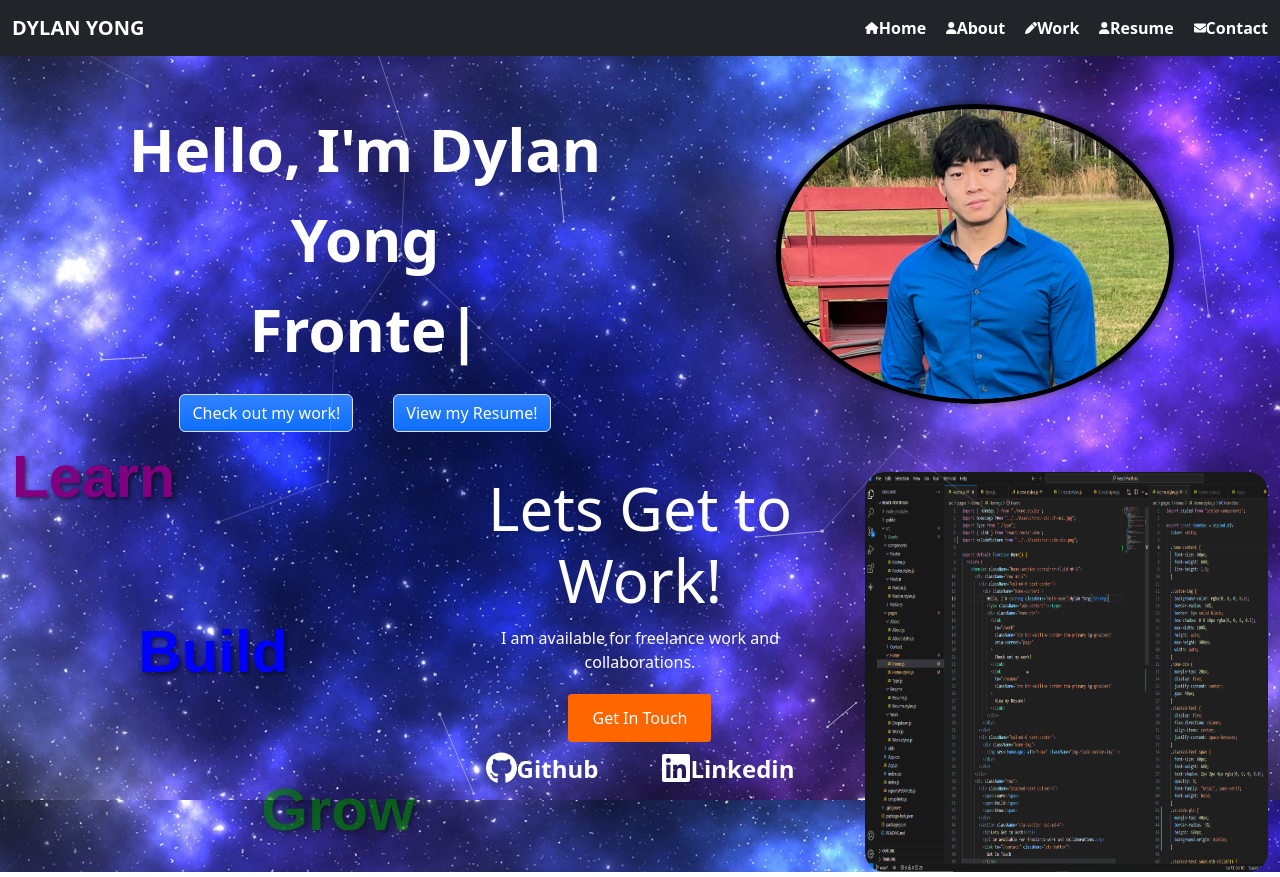
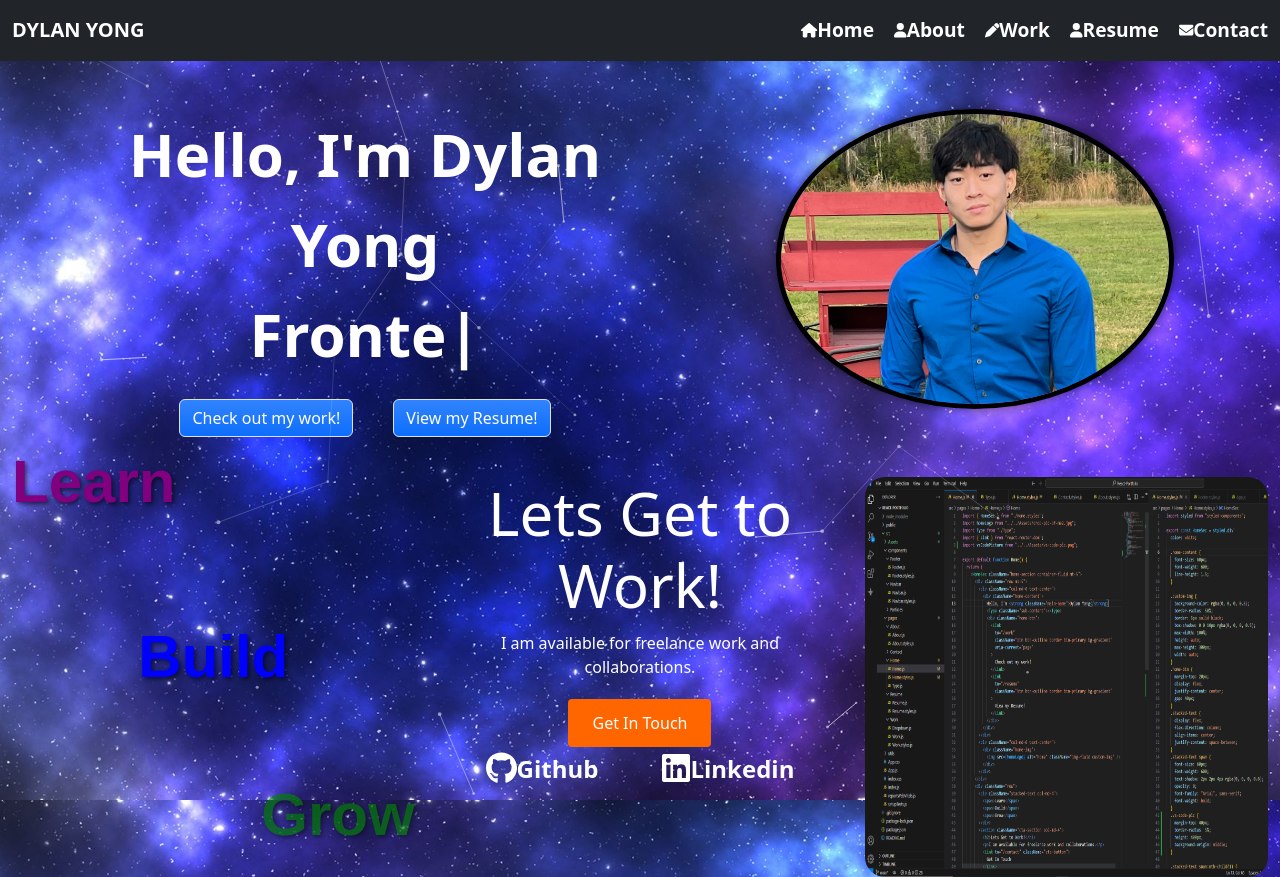
Before and after one commit to Suzakijun1/Portfolio, a React (Create React App) app: page / in a window 1280 px wide. Built offline with nearby package versions, Linux system fonts and the light colour scheme; the HTML template or start-up script is replaced by a standard one.

Commit message:
nav bar stylign and added function for current page

```diff
--- a/src/components/Navbar/Navbar.js
+++ b/src/components/Navbar/Navbar.js
@@ -1,5 +1,5 @@
 import React from "react";
-import { Link } from "react-router-dom";
+import { NavLink } from "react-router-dom";
 import { NavbarContainer } from "./Navbar.styles";
 import { FontAwesomeIcon } from "@fortawesome/react-fontawesome";
 import { faHouse } from "@fortawesome/free-solid-svg-icons";
@@ -14,36 +14,61 @@
         <div className="navbar-brand">DYLAN YONG</div>
         <ul className="navbar-nav">
           <li className="nav-item">
-            <Link to="/home" className="nav-link active" aria-current="page">
+            <NavLink
+              to="/home"
+              activeClassName="active"
+              className="nav-link"
+              aria-current="page"
+            >
               <FontAwesomeIcon icon={faHouse} size="xs" />
               Home
-            </Link>
+            </NavLink>
           </li>
 
           <li className="nav-item">
-            <Link to="/about" className="nav-link active" aria-current="page">
+            <NavLink
+              to="/about"
+              activeClassName="active"
+              className="nav-link"
+              aria-current="page"
+            >
               <FontAwesomeIcon icon={faUser} size="xs" />
               About
-            </Link>
+            </NavLink>
           </li>
 
           <li className="nav-item">
-            <Link to="/work" className="nav-link active" aria-current="page">
+            <NavLink
+              to="/work"
+              activeClassName="active"
+              className="nav-link"
+              aria-current="page"
+            >
               <FontAwesomeIcon icon={faPen} size="xs" />
               Work
-            </Link>
+            </NavLink>
           </li>
           <li className="nav-item">
-            <Link to="/resume" className="nav-link active" aria-current="page">
+            <NavLink
+              to="/resume"
+              activeClassName="active"
+              className="nav-link"
+              aria-current="page"
+            >
               <FontAwesomeIcon icon={faUser} size="xs" />
               Resume
-            </Link>
+            </NavLink>
           </li>
           <li className="nav-item">
-            <Link to="/contact" className="nav-link active" aria-current="page">
+            <NavLink
+              to="/contact"
+              activeClassName="active"
+              className="nav-link"
+              aria-current="page"
+            >
               <FontAwesomeIcon icon={faEnvelope} size="xs" />
               Contact
-            </Link>
+            </NavLink>
           </li>
         </ul>
       </NavbarContainer>
--- a/src/components/Navbar/Navbar.styles.js
+++ b/src/components/Navbar/Navbar.styles.js
@@ -2,10 +2,19 @@
 
 export const NavbarContainer = styled.div`
   justify-content: space-between !important;
+  font-size: larger;
   font-weight: bold;
+
   ul {
     display: flex;
     flex-direction: row;
     gap: 20px;
   }
+  .navbar-nav .nav-link:hover,
+  .navbar-nav .nav-link.active {
+    color: cyan;
+  }
+  .navbar-nav .nav-link {
+    color: white;
+  }
 `;
```
